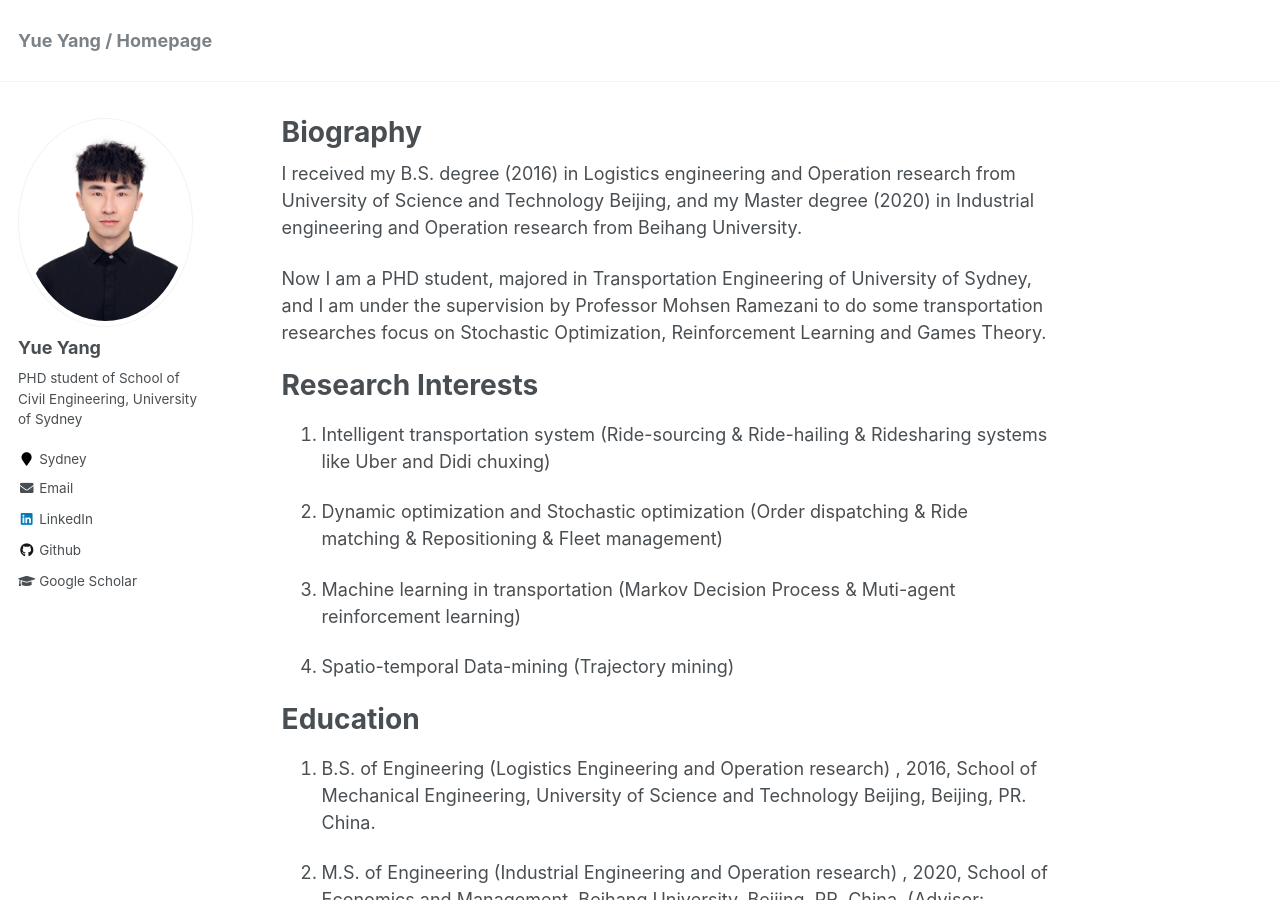
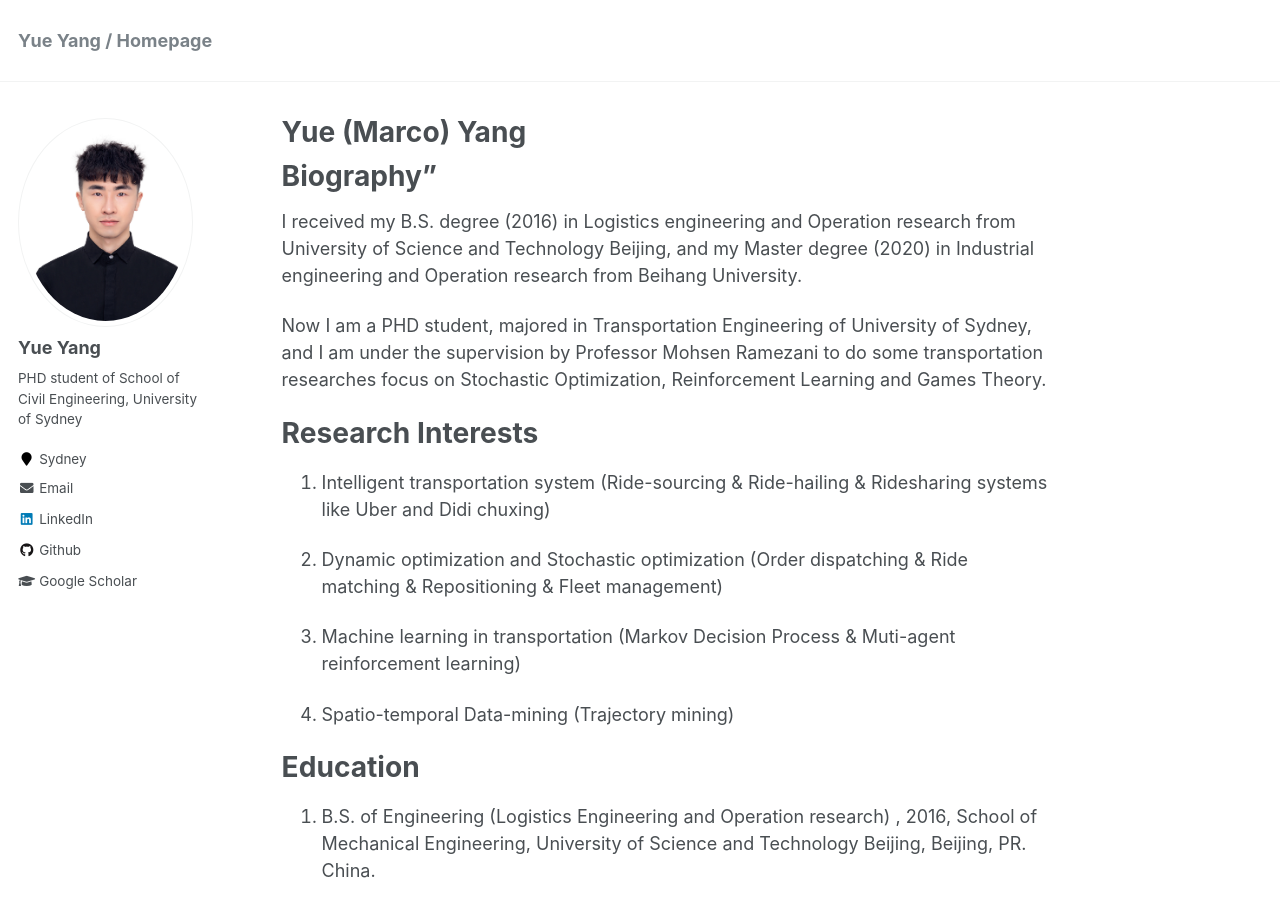
Before and after one commit to marco-yue/biography, a Jekyll site: the page built from _pages/about.md, in a window 1280 px wide and 900 px high. Built offline with Jekyll 4.4.1, drawn with Linux system fonts in a browser that asks for light colours.

Commit message:
Update about.md

```diff
--- a/_pages/about.md
+++ b/_pages/about.md
@@ -1,12 +1,14 @@
 ---
 permalink: /
-title: "Biography"
+title: "Yue (Marco) Yang"
 excerpt: "About me"
 author_profile: true
 redirect_from:
   - /about/
   - /about.html
 ---
+
+# Biography"
 
 I received my B.S. degree (2016) in Logistics engineering and Operation research from University of Science and Technology Beijing, and my Master degree (2020) in Industrial engineering and Operation research from Beihang University.
 
```
